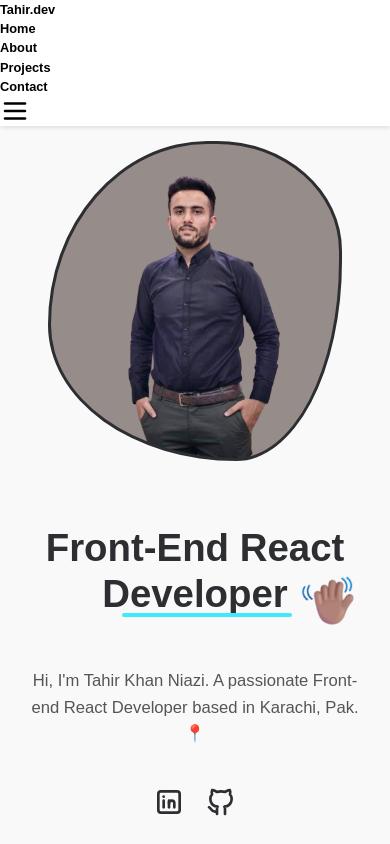
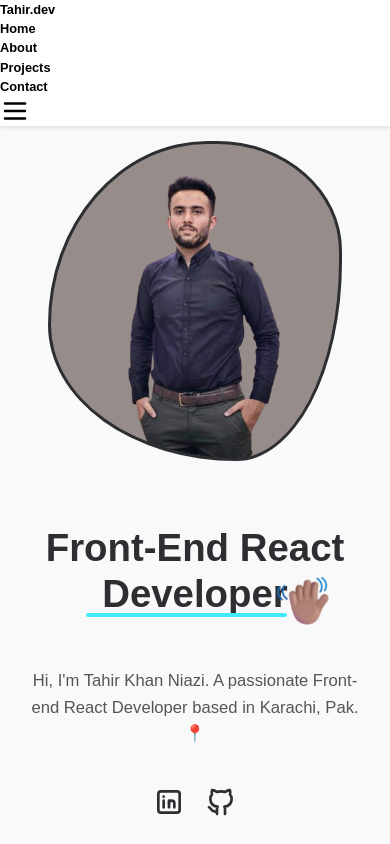
Before and after one commit to tahiee/Tahir.DevProtfolio, a React (Vite) app: page / in a window 390 px wide. In both pictures the pointer is over the element "Front-End React Developer". Shown: the top 844 px of the page. Built offline with nearby package versions, Linux system fonts and the light colour scheme.

Commit message:
media update underline

```diff
--- a/src/components/App.css
+++ b/src/components/App.css
@@ -251,7 +251,7 @@
         right: 4rem !important;
         top: 4.4rem !important;
         width: 4.5rem !important;
-        left: 23rem !important;
+        left: 21rem !important;
     }
     .hero-text p{
         font-size: 1.3rem !important;
@@ -281,8 +281,8 @@
     }
     .mine-name:hover::before {
         height: 4px !important;
-        left: 100px !important;
-        width: 49% !important;
+        left: 64px !important;
+        width: 58% !important;
     }
 
 
```
